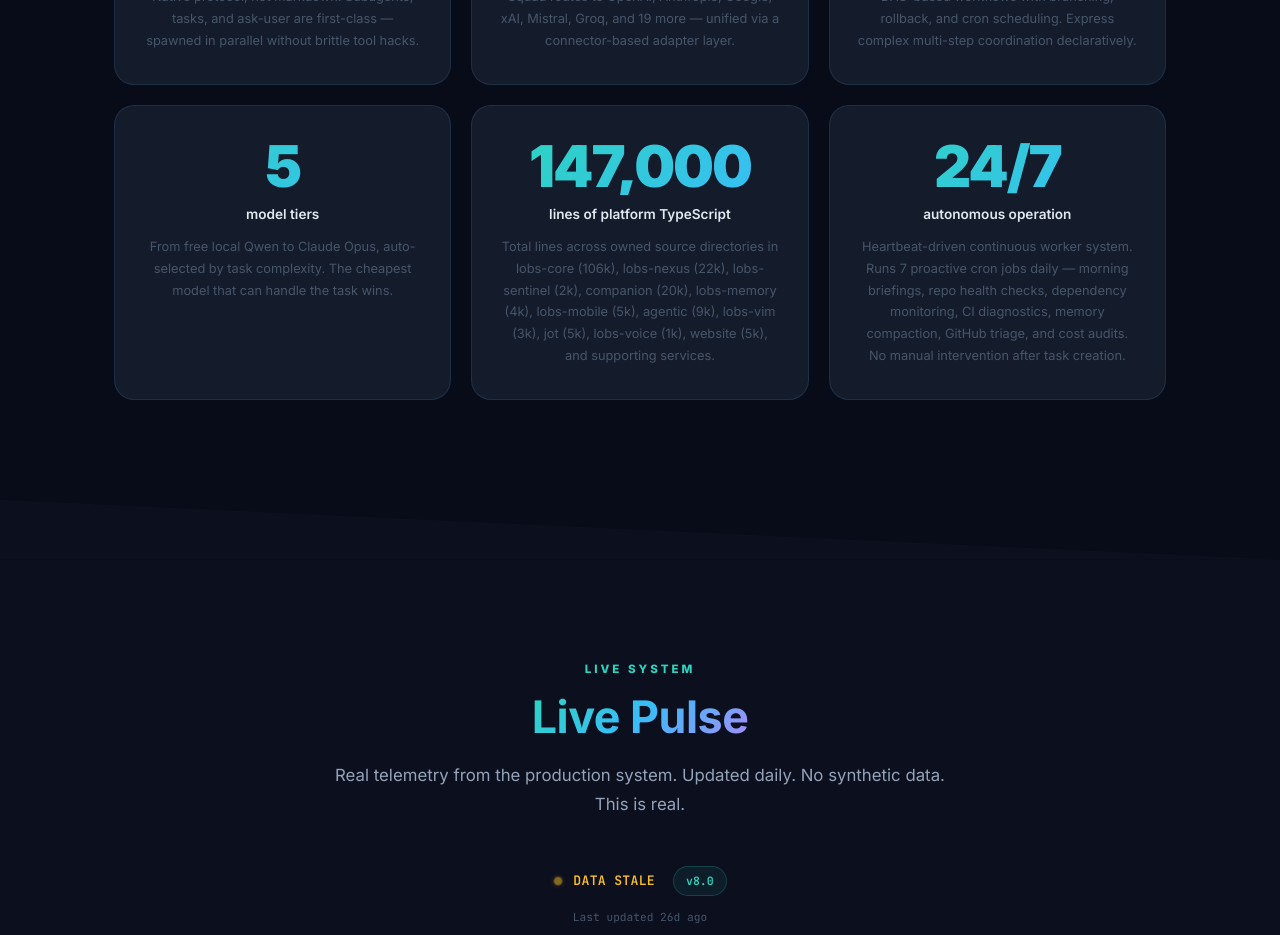
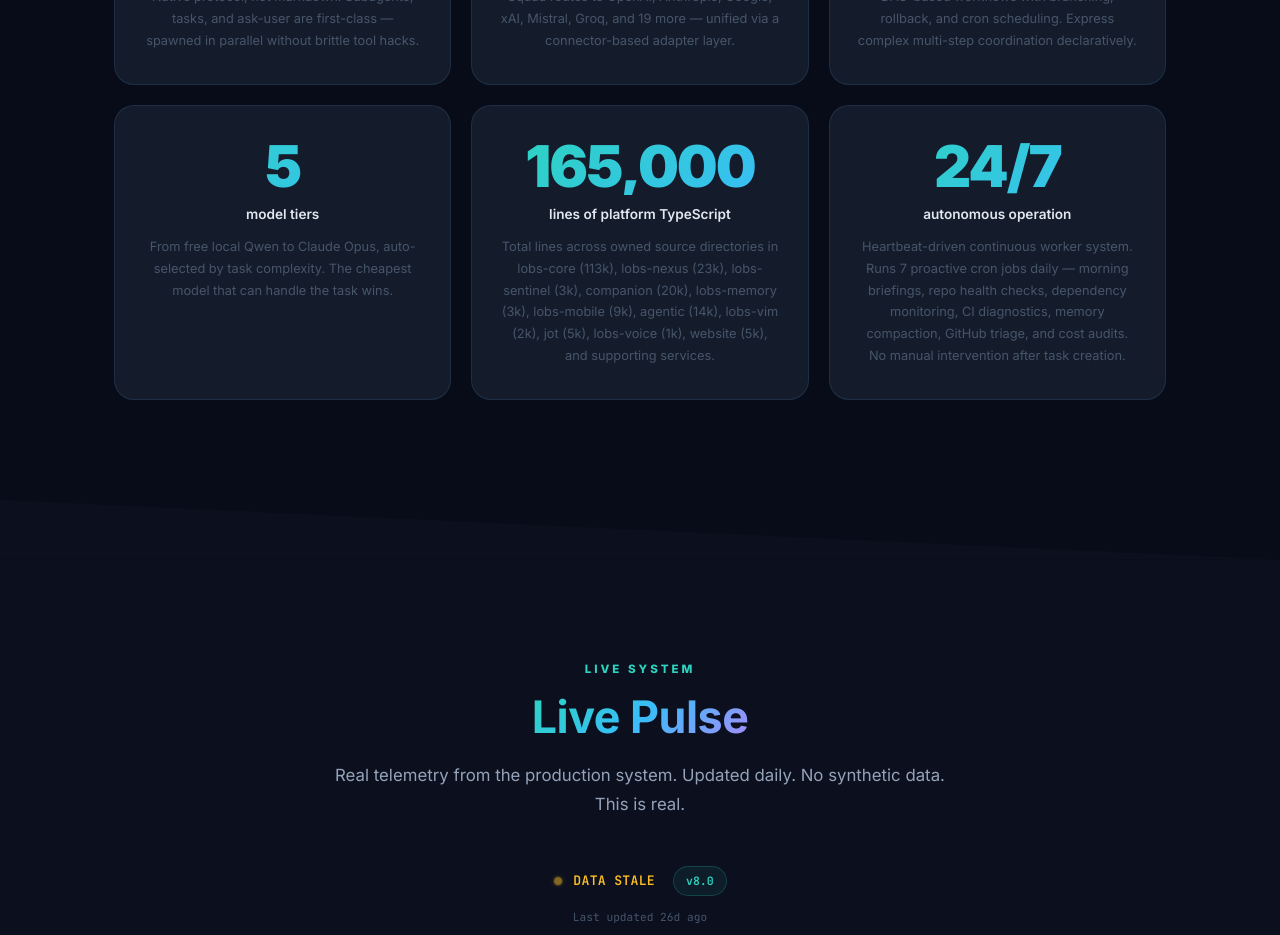
Before and after one commit to lobs-ai/lobs-ai.github.io, a plain HTML site: page index.html in a window 1280 px wide. Shown: the part 4940-5875 px from the top of the page. Drawn offline with Linux system fonts and the light colour scheme.

Commit message:
Update LOC counts: lobs-core 106k→113k, mobile 5k→9k, agentic 9k→14k, total 147k→165k

```diff
--- a/index.html
+++ b/index.html
@@ -306,9 +306,9 @@
         <div class="stat-detail">From free local Qwen to Claude Opus, auto-selected by task complexity. The cheapest model that can handle the task wins.</div>
       </div>
       <div class="stat-card reveal reveal-delay-1">
-        <div class="stat-num counter" data-target="147000">0</div>
+        <div class="stat-num counter" data-target="165000">0</div>
         <div class="stat-unit">lines of platform TypeScript</div>
-        <div class="stat-detail">Total lines across owned source directories in lobs-core (106k), lobs-nexus (22k), lobs-sentinel (2k), companion (20k), lobs-memory (4k), lobs-mobile (5k), agentic (9k), lobs-vim (3k), jot (5k), lobs-voice (1k), website (5k), and supporting services.</div>
+        <div class="stat-detail">Total lines across owned source directories in lobs-core (113k), lobs-nexus (23k), lobs-sentinel (3k), companion (20k), lobs-memory (3k), lobs-mobile (9k), agentic (14k), lobs-vim (2k), jot (5k), lobs-voice (1k), website (5k), and supporting services.</div>
       </div>
       <div class="stat-card reveal reveal-delay-2">
         <div class="stat-num">24/7</div>
```
